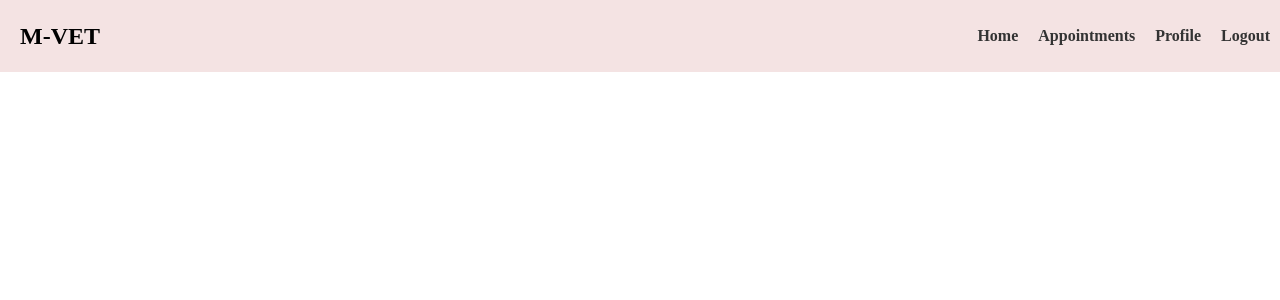
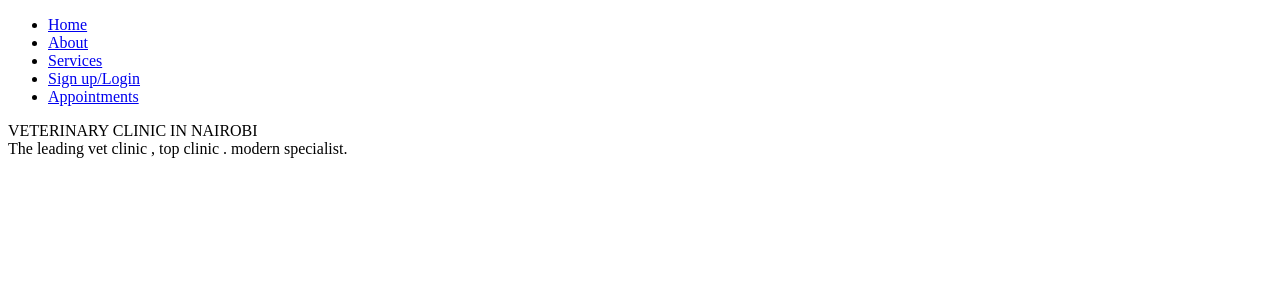
Before and after one commit to Pauline-njuguna/Veterinary-serevices, a React (Vite) app: page / in a window 1280 px wide. Shown: the top 300 px of the page. Built offline with nearby package versions, Linux system fonts and the light colour scheme.

Commit message:
Created a navbar for the landing page

```diff
--- a/src/components/Navbar.jsx
+++ b/src/components/Navbar.jsx
@@ -1,24 +1,28 @@
+import React from "react";
 import { Link } from "react-router-dom";
 
-function Navigation() {
+function Navbar() {
   return (
-    <nav class="nav">
-      <h1 class="logo">M-VET</h1>
+    <nav>
       <ul>
         <li>
           <Link to="/">Home</Link>
         </li>
         <li>
-          <Link to="/appointments">Appointments</Link>
+          <Link to="/about">About</Link>
         </li>
         <li>
-          <Link to="/profile">Profile</Link>
+          <Link to="/services">Services</Link>
         </li>
         <li>
-          <Link to="/logout">Logout</Link>
+          <Link to="/signup-login">Sign up/Login</Link>
+        </li>
+        <li>
+          <Link to="/appointments">Appointments</Link>
         </li>
       </ul>
     </nav>
   );
 }
-export default Navigation;
+
+export default Navbar;
```
